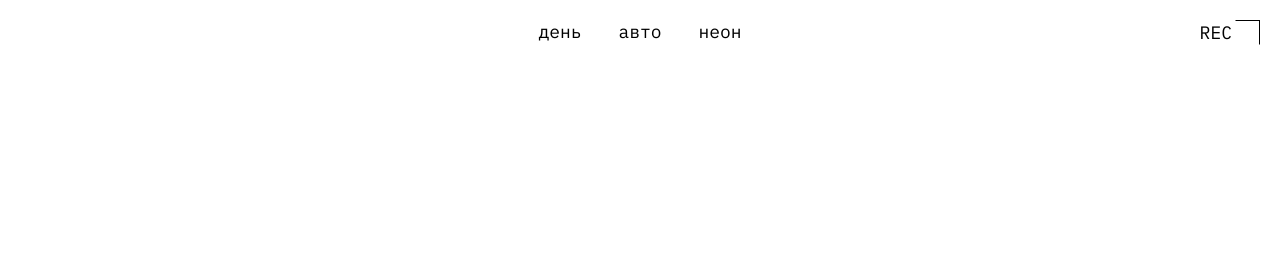
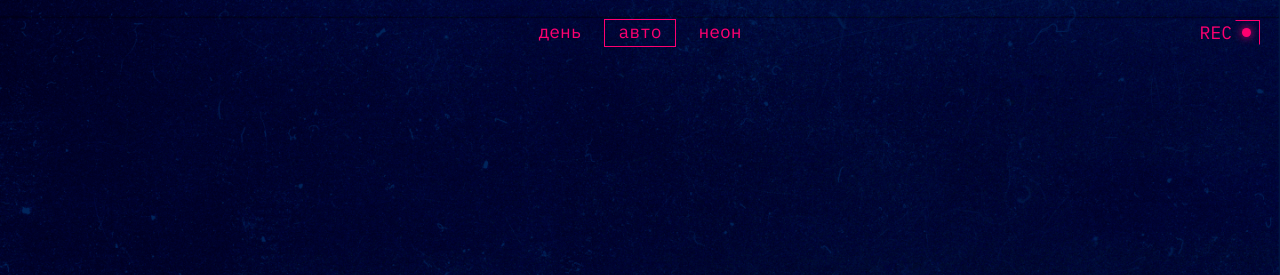
Before and after one commit to VladislavGz/slozhno-sosredotochitsya, a plain HTML site: page index.html in a window 1280 px wide. Shown: the top 275 px of the page. Drawn offline with Linux system fonts and the light colour scheme.

Commit message:
стили темной темы возвращены в variables.css

```diff
--- a/styles/variables.css
+++ b/styles/variables.css
@@ -3,5 +3,19 @@
   и их переопределение под различные устройства
 */
 :root {
+    --main-color: #000028;
+    --accent-color: #FF0070;
+    --title-text-color: #DB00FF;
+    --title-shadow-color: #FF0070;
+    --title-decor-text-color: #000028;
+    --title-section-text-color: #FF0070;
+    --text-color: #F1B2CE;
+    --button-text-color: #FF0070;
+    --button-border-color: #FF0070;
+    --button-hover-color: rgba(255, 0, 112, 0.40);
+    --decoration-color: #FF0070;
+
+    --bg-image: url(../images/cover-image-dark.png);
+
     --main-font: IBM Plex Mono;
 }
```
